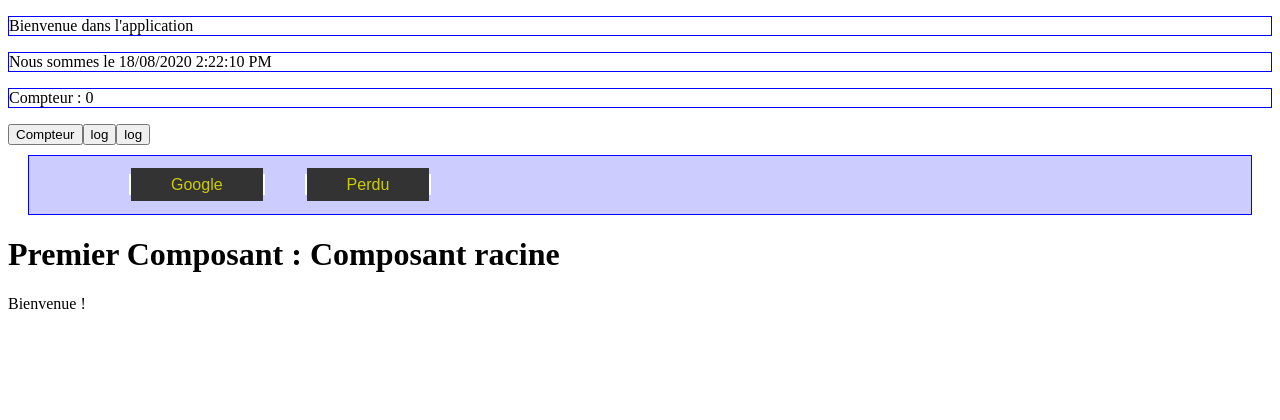
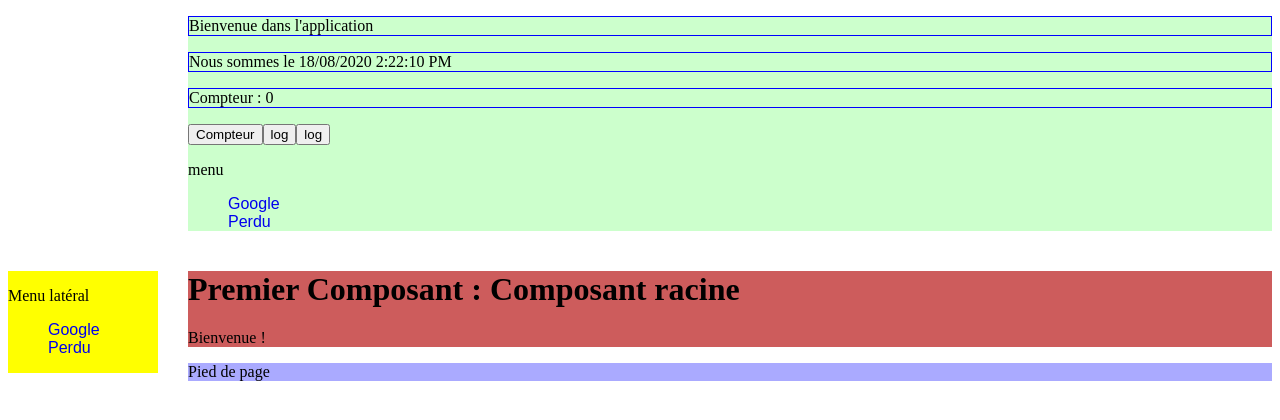
Before and after one commit to philippe-nat/angular-formation-0, an Angular app: page / in a window 1280 px wide. Shown: the top 420 px of the page. Built offline with nearby package versions, Linux system fonts and the light colour scheme.

Commit message:
composant_parametre_1

```diff
--- a/src/app/app.component.css
+++ b/src/app/app.component.css
@@ -0,0 +1,28 @@
+header {
+    background-color:#CCFFCC;
+    margin-left:180px;
+    margin-bottom:40px;
+}
+
+aside {
+    background-color:yellow;
+    width:150px;
+    float: left;
+}
+
+main {
+    background-color: indianred;
+    margin-left:180px;
+}
+
+footer {
+    margin-left:180px;
+    background-color:#AAAAFF;
+}
+
+.menu_vertical li {display:block;}
+.menu_horizontal li {display: inline;}
+
+
+*[disposition="vertical"] li {display:block;}
+*[disposition="horizontal"] li {display:inline;}
--- a/src/app/app.component.html
+++ b/src/app/app.component.html
@@ -1,8 +1,11 @@
 <header>
     <nat-entete></nat-entete>
 </header>
+<aside>
+    <nat-menu titre="Menu latéral"></nat-menu>
+</aside>
 <main>
     <h1>Premier Composant : {{titre}}</h1>
     <p>Bienvenue !</p>
 </main>
-<!-- <aside><nat-menu class="vertical">Texte ignoré</nat-menu></aside> -->
+<footer>Pied de page</footer>
--- a/src/app/entete/entete.component.html
+++ b/src/app/entete/entete.component.html
@@ -1,8 +1,9 @@
 <p>Bienvenue dans l'application</p>
 <p>Nous sommes le {{afficheMomentActuel()}}</p>
 <p>Compteur : {{compteur}}</p>
-<!-- <p>Nous sommes le <span [textContent]="afficheMomentActuel()"></span></p> -->
 <button (click) = "incrementeCompteur()">Compteur </button>
 <button (click) = "logCompteur()">log</button>
 <button (click) = "logCoucou()">log</button>
-<nat-menu class="horizontal"></nat-menu>
+<div class="menu_horizontal">
+    <nat-menu></nat-menu>
+</div>
--- a/src/app/menu/menu.component.css
+++ b/src/app/menu/menu.component.css
@@ -1,29 +1,14 @@
-nav {
-    background-color:#CCCCFF;
-    border:solid 1px blue;
-    padding: 4px 40px 4px 40px;
-    margin: 10px 20px 10px 20px;
+nav li {
+    list-style: none;
 }
 
-li {
-    list-style: none;
-    display: inline;
-    border:solid 2px #FFFFFF;
-    margin: 5px 20px 5px 20px;
-}
-
-a {
+nav a {
     text-decoration: none;
     text-transform: capitalize;
     font:normal normal 16px Arial;
-    background-color:#333333;
-    color:#CCCC00;
-    padding: 8px 40px 8px 40px;
 }
 
-li.vertical {
-    list-style: none;
-    display: block;
-    border:solid 2px #FFFFFF;
-    margin: 5px 20px 5px 20px;
+.menu_vertical li {
+	display:block;
+    padding-top:20px;
 }
--- a/src/app/menu/menu.component.html
+++ b/src/app/menu/menu.component.html
@@ -1,4 +1,5 @@
 <nav>
+    <p>{{titre}}</p>
     <ul>
         <li><a href="https://www.google.fr">Google</a></li>
         <li><a href="https://www.perdu.com">Perdu</a></li>
--- a/src/app/menu/menu.component.ts
+++ b/src/app/menu/menu.component.ts
@@ -1,4 +1,4 @@
-import { Component, OnInit } from '@angular/core';
+import { Component, OnInit, Input } from '@angular/core';
 
 @Component({
   selector: 'nat-menu',
@@ -6,8 +6,14 @@ import { Component, OnInit } from '@angular/core';
   styleUrls: ['./menu.component.css']
 })
 export class MenuComponent implements OnInit {
+  private _titre: string;
 
-  constructor() { }
+  get titre() { return this._titre; }
+  @Input() set titre(t: string) { this._titre = t; }
+
+  constructor() {
+    this.titre = "menu";
+  }
 
   ngOnInit(): void {
   }
--- a/src/index.html
+++ b/src/index.html
@@ -1,5 +1,5 @@
 <!doctype html>
-<html lang="en">
+<html lang="fr">
 <head>
   <meta charset="utf-8">
   <title>app01</title>
```
